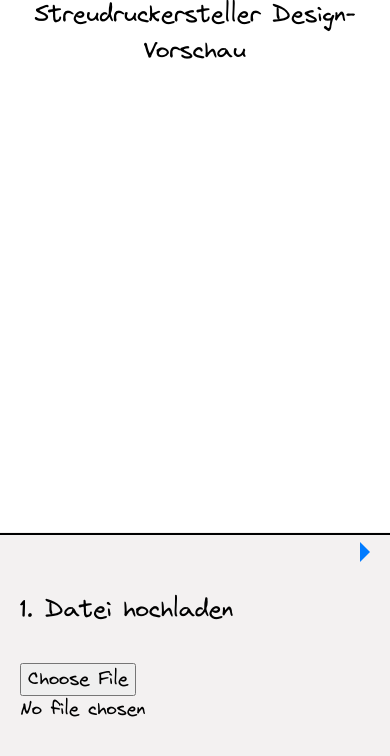
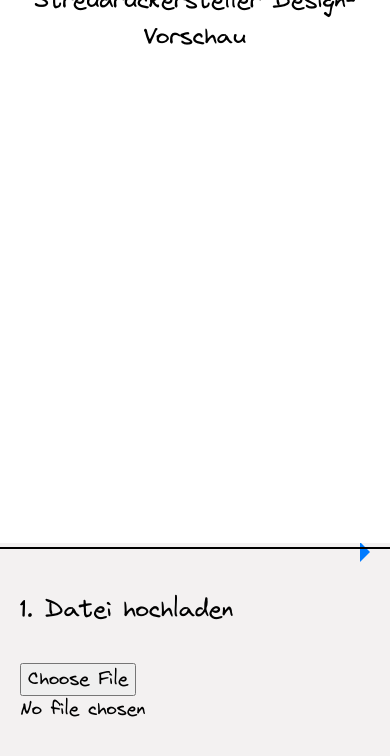
Before and after one commit to gsilvan/logo-pattern-generator, a React (Create React App) app: page / in a window 390 px wide. Shown: the top 756 px of the page. Built offline with nearby package versions, Linux system fonts and the light colour scheme.

Commit message:
update mobile issue

```diff
--- a/src/Canvas.tsx
+++ b/src/Canvas.tsx
@@ -69,7 +69,7 @@ export default function Canvas({
     const canvasPrevWidth = screenHeight * 0.67;
     scaleFactor =  canvasPrevWidth / 4130;
   } else {
-    const canvasPrevWidth = screenWidth * 0.75;
+    const canvasPrevWidth = screenWidth * 0.80;
     scaleFactor =  canvasPrevWidth / 4130;
   }
 
--- a/src/index.css
+++ b/src/index.css
@@ -102,6 +102,7 @@ canvas {
   bottom: 0;
   left: 0;
   padding: 0 0 4px 4px;
+  overflow: hidden;
 }
 
 .settings {
```
